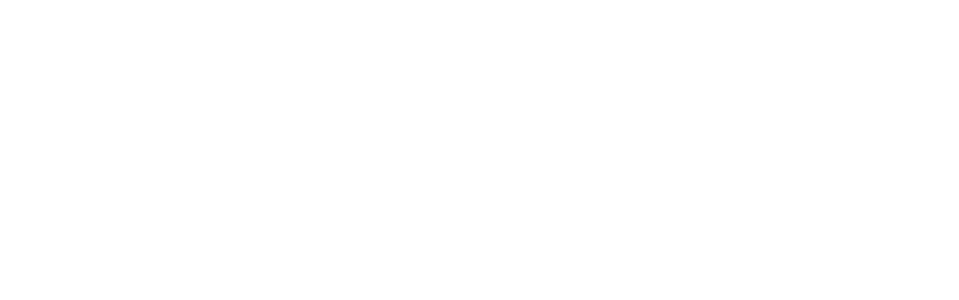
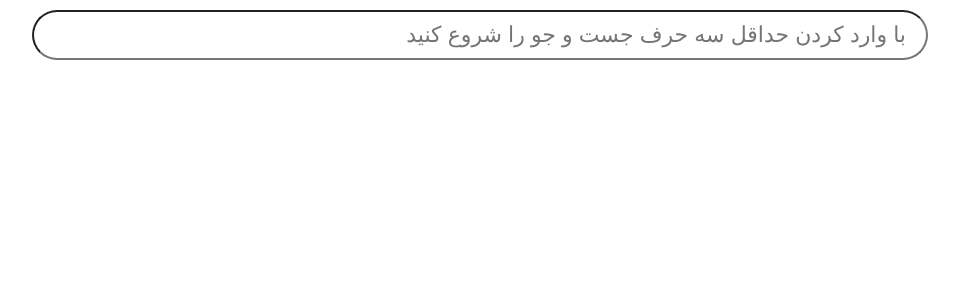
Before and after one commit to Marian-mi/Quran-project, a React (Create React App) app: page /Search in a window 1280 px wide. Shown: the top 300 px of the page, without its empty margins (160-1119 px from the left). Built offline with nearby package versions, Linux system fonts and the light colour scheme.

Commit message:
changed setting design // added search component

```diff
--- a/src/App.tsx
+++ b/src/App.tsx
@@ -4,7 +4,8 @@ import SooreList from './Pages/soore-list';
 import AyatPage from './Pages/ayate-page'
 import { BrowserRouter as Router, Route, Switch } from 'react-router-dom'
 import { Fragment } from 'react';
-import Setting from  './Components/settings'
+import Setting from  './Components/settings';
+import Search from './Pages/search'
 
 
 
@@ -22,6 +23,7 @@ function App() {
             </Fragment>
           }}></Route>
           <Route path="/Aye" exact={false} component={AyatPage}></Route>
+          <Route path="/Search" component={Search}></Route>
         </Switch>
       </>
     </Router>
--- a/src/Components/audioPlayer.tsx
+++ b/src/Components/audioPlayer.tsx
@@ -68,6 +68,7 @@ export default class Audioplayer extends React.Component<props , state> {
             if(currentAye > this.props.ayatCount) {
                 return
             }
+
             currentAudio = audio;
             if (currentAudio.readyState > 0) {
                 displayDuration();
--- a/src/Components/searchField.tsx
+++ b/src/Components/searchField.tsx
@@ -1,31 +1,40 @@
-import React from 'react';
+import React, { ChangeEvent } from 'react';
 import { FontAwesomeIcon } from '@fortawesome/react-fontawesome'
 import { faSearch } from '@fortawesome/free-solid-svg-icons';
+import { Link } from 'react-router-dom';
 
 type props = {
     onChange?: (e: React.ChangeEvent<HTMLInputElement>) => void;
 }
+type state = {
+    query: string
+}
 
-export default class searchField extends React.Component<props> {
+export default class searchField extends React.Component<props, state> {
+
+    constructor(props: props) {
+        super(props)
+        this.state= {
+            query: ''
+        }
+    }
+
+
+
     render () {
+
         return (
             <div className="searchContainer">
+                <Link to="/Search" >
                 <div className="searchField" >
-                    <label htmlFor="search" ></label>
-                    <input
+                    <div className="searchlogo">
 
-                    name="search"
-                    type="text"
-                    placeholder="مثال: الفاتحه"
-                    onChange={this.props.onChange}
-                    autoComplete="off"
-                    />
-                    <div className="searchlogo">
                         <FontAwesomeIcon
                         icon={faSearch}
                         />
                     </div>
                 </div>
+                </Link>
             </div>
         )
     }
--- a/src/Components/settings.tsx
+++ b/src/Components/settings.tsx
@@ -14,6 +14,22 @@ export default class Setting extends React.Component {
             settingContainer.classList.remove('settingOpen')
         }
 
+
+
+        const openSettingBody = () => {
+            const settingBody = document.querySelector('.setting-body') as HTMLDivElement;
+            const bodyHeight = settingBody.scrollHeight;
+            const icon = document.querySelector('.body-headers-icon')!;
+            settingBody.classList.toggle('setting-open');
+            if( settingBody.classList.contains('setting-open') ) {
+                settingBody.style.height = `${bodyHeight}px`;
+                icon.innerHTML= "-";
+            }else {
+                settingBody.style.height = `0px`;
+                icon.innerHTML= "+";
+            }
+        }
+
         return (
             <div className="setting-container">
                 <div className="setting-headers">
@@ -25,6 +41,11 @@ export default class Setting extends React.Component {
                     </p>
 
                 </div>
+                <div className="setting-body-container">
+                    <div onClick={openSettingBody} className="body-headers">تنظیمات سایز فونت
+                    <div className="body-headers-icon">+</div>
+                    </div>
+                    <div className="setting-body">
                     <Rangeinput
                     defaultValue="35"
                     inputName="ayeFontSize"
@@ -43,6 +64,8 @@ export default class Setting extends React.Component {
                     changesOutputid="tarjoemCurrentAmount"
                     />
                     </div>
+                </div>
+            </div>
         )
     }
 }
--- /dev/null
+++ b/src/Pages/search.tsx
@@ -0,0 +1,124 @@
+import React, { ChangeEvent } from 'react';
+import {Qurantext} from '../assets/ts/quran-simple-plain';
+import Sura from '../assets/ts/quran-metadata';
+import { Link } from 'react-router-dom';
+import '../scss/ayePage.scss';
+
+
+type props = {
+
+}
+type state = {
+    query: string;
+}
+
+
+export default class Search extends React.Component<props, state> {
+
+    constructor(props: props) {
+        super(props)
+        this.state = {
+            query: ''
+        }
+    }
+
+    componentDidUpdate () {
+        const noResult = document.querySelector('#noResult')! as HTMLDivElement;
+        const searchContainer = document.querySelector('#serach-container')! as HTMLDivElement;
+        const results = searchContainer.children.length;
+        if( results < 3 ) {
+            noResult.style.display = 'block'
+        }else {
+            noResult.style.display = 'none'
+        }
+    }
+
+    render() {
+        const linkStyle = {
+            textDecoration: 'none'
+        }
+
+        const searchHandler = (e: ChangeEvent<HTMLInputElement>) => {
+            const input = e.target.value;
+            if ( input.length > 3) {
+                setTimeout(() => {
+                    this.setState({ query: input});
+                }, 1000);
+            }
+        }
+
+
+        const results = [{item: 'none', index: 3, cnt: 0, start: 0, end: 0, ayeName: 'g'}];
+        if ( this.state.query.length > 3) {
+            for ( let i = 0; i < Qurantext.length; i++) {
+                let query = RegExp(this.state.query , 'gi');
+                if ( query.test(Qurantext[i]) ) {
+                    let theSura= 0;
+                    let start = 0;
+                    let end = 0;
+                    let name = '';
+                    Sura.Sura.forEach((item, index, arr) => {
+                        if ( i >= item[0] && i < arr[index + 1][0]) {
+                            theSura = index;
+                            start = item[0] as number;
+                            end = arr[index + 1][0] as number;
+                            name = item[4] as string;
+                        }
+                    })
+                    // if ( i < 7) {--i};
+                    let info = {
+                        item: Qurantext[i],
+                        index: i,
+                        cnt: theSura,
+                        start: start,
+                        end: end,
+                        ayeName: name
+                    }
+                    results.push(info)
+                }
+            }
+        }
+
+
+
+
+        const displayedResults = results.map((item, index) => {
+            if( index !== 0 ) {
+                return <Link key={item.item[0][5]} style={linkStyle}
+                to={{
+                    pathname:'/Aye',
+                    state: {
+                        start: item.index - 5,
+                        end: item.index + 5,
+                        ayeName: item.ayeName,
+                        sooreNumber: item.cnt,
+                        isComingFromSearch: true,
+                        scrolltoAye: (item.index - item.start+1),
+                        ayatCount: (item.end - item.start)
+                    }
+                }}
+                >
+                <div className="ayeText aye-main aye-text search-result" key={item.index}>{item.item}
+                <p>( سوره {item.ayeName} -- آیه شماره {item.index - item.start+1} )</p></div>
+                </Link>
+            }else return null;
+        })
+        return (
+            <div id="serach-container">
+                <input
+                type="text"
+                name="search"
+                id="searchQuery"
+                onChange={(e) => {searchHandler(e)}}
+                placeholder="با وارد کردن حداقل سه حرف جست و جو را شروع کنید"
+                defaultValue=""
+                autoComplete="off"
+                ></input>
+                {displayedResults}
+                <div id="noResult">
+                    <p>نتیجه ای یافت نشد</p>
+                </div>
+            </div>
+        )
+    }
+}
--- a/src/scss/ayePage.scss
+++ b/src/scss/ayePage.scss
@@ -9,6 +9,8 @@
         width: 100%;
         margin: 30px auto;
         display: block;
+    }
+
 }
 .aye-text {
     direction: rtl;
@@ -26,7 +28,6 @@
     flex-wrap: wrap;
     justify-content: center;
     transition: 0.3s;
-    }
 }
 .copied {
     position: sticky;
@@ -50,6 +51,29 @@
 
     }
 }
+#searchQuery {
+    display: block;
+    margin: 10px auto;
+    width: 70%;
+    height: 50px;
+    border-radius: 50px;
+    padding: 0 20px;
+    font-size: 22px;
+    direction: rtl;
+}
+
+.search-result {
+    padding: 30px 30px 0 30px !important;
+    p {
+        font-size: 22px;
+        margin: 20px 0;
+        color: rgba(119, 71, 49, 0.856);
+    }
+}
+
+#searchQuery:focus {
+    outline: none;
+}
 .ayeText {
     display: block;
     height: inherit;
@@ -68,6 +92,19 @@
     height: 100px;
     text-align: center;
     font-size: 24px;
+}
+#noResult {
+    display: none;
+    margin: 50px auto;
+    width: 40%;
+    padding: 50px 50px;
+    background-color: rgba(128, 128, 128, 0.137);
+    text-align: center;
+    font-size: 24px;
+    font-family: $font-farsi;
+    p {
+        margin: 10px 0;
+    }
 }
 .aye-page-header {
     height: 60px;
--- a/src/scss/setting.scss
+++ b/src/scss/setting.scss
@@ -44,6 +44,43 @@
     }
 }
 
+.setting-body-container {
+    border: 1px solid $primary-color2;
+    position: relative;
+    width: 90%;
+    margin: auto;
+    top: 30px;
+}
+
+.body-headers {
+    height: 70px;
+    direction: rtl;
+    background-color: $primary-color2;
+    padding: 20px 40px;
+    color: rgba(255, 255, 255, 0.692);
+    font-family: $font-farsi;
+    font-size: 22px;
+}
+
+.body-headers-icon {
+    position: absolute;
+    left: 40px;
+    width: 20px;
+    top: 10px;
+    height: 20px;
+    text-align: center;
+    font-size: 40px;
+}
+
+.setting-body {
+    height: 0px;
+    overflow: hidden;
+    transition: 0.5s;
+}
+
+.setting-open {
+    border: none;
+}
 
 .setting-body1 {
     padding: 30px;
@@ -52,8 +89,7 @@
     font-family: $font-farsi;
     font-weight: 600;
     color: $primary-color2;
-    position: relative;
-    top: 30px;
+
     label {
         direction: rtl;
         margin-bottom: 30px;
@@ -84,8 +120,9 @@
     }
 }
 
+
 @media only screen and (min-width: 900px) {
-    .setting-body1 {
+    .setting-body-container {
         margin: auto;
         width: 70%;
     }
```
Also changed, not shown: src/Pages/ayate-page.tsx (+40 -1 lines). Lines whose indentation alone changed are shown as unchanged.
